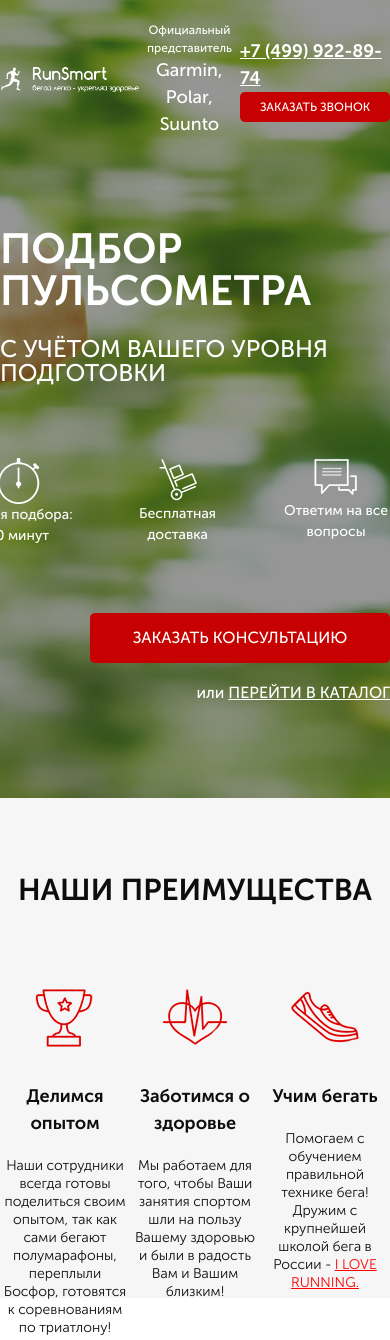
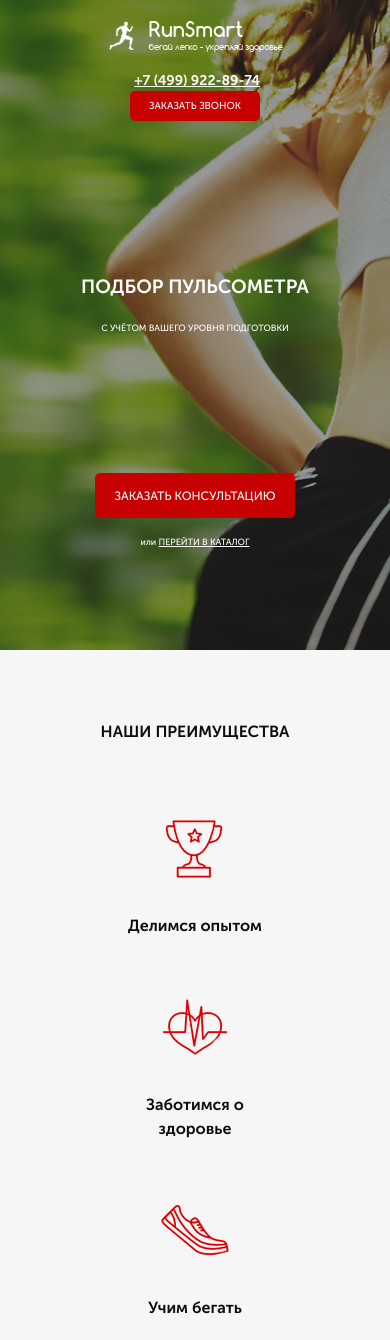
Before and after one commit to benJi-002/-RunSmart, a website: page src/index.html in a window 390 px wide. Drawn offline with Linux system fonts and the light colour scheme.

Commit message:
Adaptation of the first two sections

```diff
--- a/src/index.html
+++ b/src/index.html
@@ -57,16 +57,16 @@
 
    <section class="benefits">
         <div class="container">
-            <div class="caption caption_benefits">наши преимущества</div>
+            <div class="title title_benefits">наши преимущества</div>
             <div class="benefits__wrapper">
                 <div class="benefits__item">
                     <div class="benefits__icon">
                         <img src="icons/benefits/cup_icon.png" alt="cup_icon">
                     </div>
-                    <div class="title title_benefits">
+                    <div class="benefits__subtitle">
                         Делимся опытом
                     </div>
-                    <div class="subtitle subtitle_benefits">
+                    <div class="benefits__descr">
                         Наши сотрудники всегда готовы поделиться своим опытом, так как сами бегают полумарафоны, переплыли Босфор, готовятся к соревнованиям по триатлону!
                     </div>
                 </div>
@@ -75,10 +75,10 @@
                     <div class="benefits__icon">
                         <img src="icons/benefits/heart_icon.png" alt="heart_icon">
                     </div>
-                    <div class="title title_benefits">
+                    <div class="benefits__subtitle">
                         Заботимся о здоровье
                     </div>
-                    <div class="subtitle subtitle_benefits">
+                    <div class="benefits__descr">
                         Мы работаем для того, чтобы Ваши занятия спортом шли на пользу Вашему здоровью и были в радость Вам и Вашим близким!
                     </div>
                 </div>
@@ -87,12 +87,12 @@
                     <div class="benefits__icon">
                         <img src="icons/benefits/shoe_icon.png" alt="shoe_icon">
                     </div>
-                    <div class="title title_benefits">
+                    <div class="benefits__subtitle">
                         Учим бегать
                     </div>
-                    <div class="subtitle subtitle_benefits">
+                    <div class="benefits__descr">
                         Помогаем с обучением правильной технике бега! Дружим с крупнейшей школой бега в России -
-                        <span>I LOVE RUNNING.</span>
+                        <a href="https://ilovesupersport.ru/running">i love running.</a>
                     </div>
                 </div>
             </div>
--- a/src/sass/_media.scss
+++ b/src/sass/_media.scss
@@ -3,17 +3,216 @@
 }
 
 @media (max-width: 1200px) {
+    .button {
+        &_main {
+            width: 260px;
+            font-size: 14px;
+        }
+    }
+    .title {
+        font-size: 25px;
+    }
+    .container {
+        width: 800px;
+        .header {
+            &__logo {
+                img {
+                    width: 85%;
+                }
+            }
+        }
+        .promo {
+            &__header {
+                font-size: 36px;
+            }
+            &__subheader {
+                font-size: 18px;
+                line-height: 18px;
+            }
+            &__icon {
+                font-size: 13px;
+            }
+            &__link {
+                font-size: 14px;
+            }
+        }
+        .benefits {
+            &__item {
+                width: 26%;
+            }
+            &__subtitle {
+                font-size: 16px;
+            }
+            &__descr {
+                line-height: 19px;
+                font-size: 13px;
+                a {
+                    &:hover {
+                        font-size: 13px;
+                    }
+                }
+            }
+        }
+    }
 
 }
 
 @media (max-width: 991px) {
-
+    .button {
+        width: 130px;
+        font-size: 10px;
+        &_main {
+            width: 235px;
+            font-size: 13px;
+        }
+    }
+    .title {
+        font-size: 21px;
+    }
+    .container {
+        width: 630px;
+        .header {
+            &__logo {
+                img {
+                    width: 80%;
+                }
+            }
+            &__official {
+                display: none;
+            }
+            &__phone {
+                font-size: 16px;
+            }
+        }
+        .promo {
+            min-height: 690px;
+            background-size: 50px;
+            &__header {
+                font-size: 34px;
+            }
+            &__subheader {
+                font-size: 16px;
+                line-height: 16px;
+            }
+            &__icon {
+                font-size: 12px;
+            }
+            &__link {
+                font-size: 12px;
+            }
+        }
+        .benefits {
+            &__wrapper {
+                flex-direction: column;
+            }
+            &__item {
+                margin-top: 55px;
+                width: 51%;
+                height: 100%;
+                &:first-child {
+                    margin-top: 0;
+                }
+            }
+            &__subtitle {
+                font-size: 19px;
+            }
+            &__descr {
+                line-height: 21px;
+                font-size: 15px;
+                a {
+                    &:hover {
+                        font-size: 16px;
+                    }
+                }
+            }
+        }
+    }
 }
 
 @media (max-width: 767px) {
-
+    .button {
+        width: 130px;
+        font-size: 10px;
+        &_main {
+            width: 235px;
+            font-size: 13px;
+        }
+    }
+    .title {
+        font-size: 21px;
+    }
+    .container {
+        width: 485px;
+    }
 }
 
 @media (max-width: 575px) {
-
+    .button {
+        width: 130px;
+        font-size: 10px;
+        &_main {
+            width: 200px;
+            height: 45px;
+            font-size: 12px;
+        }
+    }
+    .title {
+        font-size: 16px;
+    }
+    .container {
+        width: 230px;
+        .header {
+            width: 210px;
+            height: 100px;
+            margin: 0 auto;
+            flex-direction: column;
+            justify-content: space-between;
+            &__logo {
+                img {
+                    display: block;
+                    margin: 0 auto;
+                    width: 70%;
+                }
+            }
+            &__official {
+                display: none;
+            }
+            &__phone {
+                font-size: 14px;
+            }
+        }
+        .promo {
+            min-height: 690px;
+            background-size: 50px;
+            &__wrapper {
+                margin-top: 145px;
+                align-items: center;
+            }
+            &__header {
+                font-size: 19px;
+            }
+            &__subheader {
+                margin-top: 8px;
+                font-size: 9px;
+                line-height: 9px;
+            }
+            &__icon {
+                display: none;
+            }
+            &__link {
+                font-size: 9px;
+            }
+        }
+        .benefits {
+            &__item {
+                width: 75%;
+            }
+            &__subtitle {
+                font-size: 16px;
+            }
+            &__descr {
+                display: none;
+            }
+        }
+    }
 }
--- a/src/sass/blocks/_benefits.scss
+++ b/src/sass/blocks/_benefits.scss
@@ -7,23 +7,41 @@
         display: flex;
         justify-content: space-between;
         align-items: center;
-        &:nth-child(2) {
-            align-items: center;
-        }
     }
     &__item {
         display: flex;
         flex-direction: column;
-        width: 277px;
+        width: 23%;
         height: 250px;
         align-items: center;
         img {
             display: block;
             margin: 0 auto;
         }
-        span {
+    }
+    &__subtitle {
+        font-weight: 700;
+        text-align: center;
+        color: #0D0D0D;
+        margin-top: 35px;
+        font-size: 18px;
+    }
+    &__descr {
+        font-weight: 300;
+        line-height: 18px;
+        color: #0D0D0D;
+        margin-top: 20px;
+        font-size: 14px;
+        text-align: center;
+        a {
+            text-transform: uppercase;
             text-decoration-line: underline;
             color: #FF0000;
+            transition: 0.2s;
+            &:hover {
+                font-size: 13px;
+                font-weight: 700;
+            }
         }
     }
 }
--- a/src/sass/blocks/_captions.scss
+++ /dev/null
@@ -1,9 +0,0 @@
-.caption {
-    font-weight: 700;
-    text-align: center;
-    color: #0D0D0D;
-    text-transform: uppercase;
-    &_benefits {
-        font-size: 30px;
-    }
-}
--- a/src/sass/blocks/_header.scss
+++ b/src/sass/blocks/_header.scss
@@ -23,6 +23,7 @@
         font-weight: 700;
         font-size: 18px;
         color: #FFFFFF;
+
         &:hover {
             color: #FFF;
             text-decoration: none;
--- a/src/sass/blocks/_promo.scss
+++ b/src/sass/blocks/_promo.scss
@@ -1,7 +1,10 @@
 .promo {
     min-height: 650px;
     padding: 21px 0 93px 0;
-    background: url(../img/header/bg.jpg) center (center/cover) no-repeat;
+    background-image: url(../img/header/bg.jpg);
+    background-position: auto;
+    background-repeat: no-repeat;
+    background-size: auto;
     &__wrapper {
         display: flex;
         flex-direction: column;
--- a/src/sass/blocks/_subtitles.scss
+++ /dev/null
@@ -1,10 +0,0 @@
-.subtitle {
-    font-weight: 300;
-    line-height: 18px;
-    color: #0D0D0D;
-    &_benefits {
-        margin-top: 20px;
-        font-size: 14px;
-        text-align: center;
-    }
-}
--- a/src/sass/blocks/_titles.scss
+++ b/src/sass/blocks/_titles.scss
@@ -2,8 +2,8 @@
     font-weight: 700;
     text-align: center;
     color: #0D0D0D;
+    text-transform: uppercase;
     &_benefits {
-        margin-top: 35px;
-        font-size: 18px;
+        font-size: 30px;
     }
 }
--- a/src/sass/style.scss
+++ b/src/sass/style.scss
@@ -1,13 +1,11 @@
 @import "base/_variables.scss";
 @import "base/_mixins.scss";
-@import "_media.scss";
 @import "blocks/promo";
 @import "blocks/header";
 @import "blocks/buttons";
 @import "blocks/benefits";
-@import "blocks/captions";
 @import "blocks/titles";
-@import "blocks/subtitles";
+@import "_media.scss";
 
 * {
 	font-family: 'Museo Sans Cyrl', sans-serif;
```
Also changed, not shown: src/css/style.min.css.
